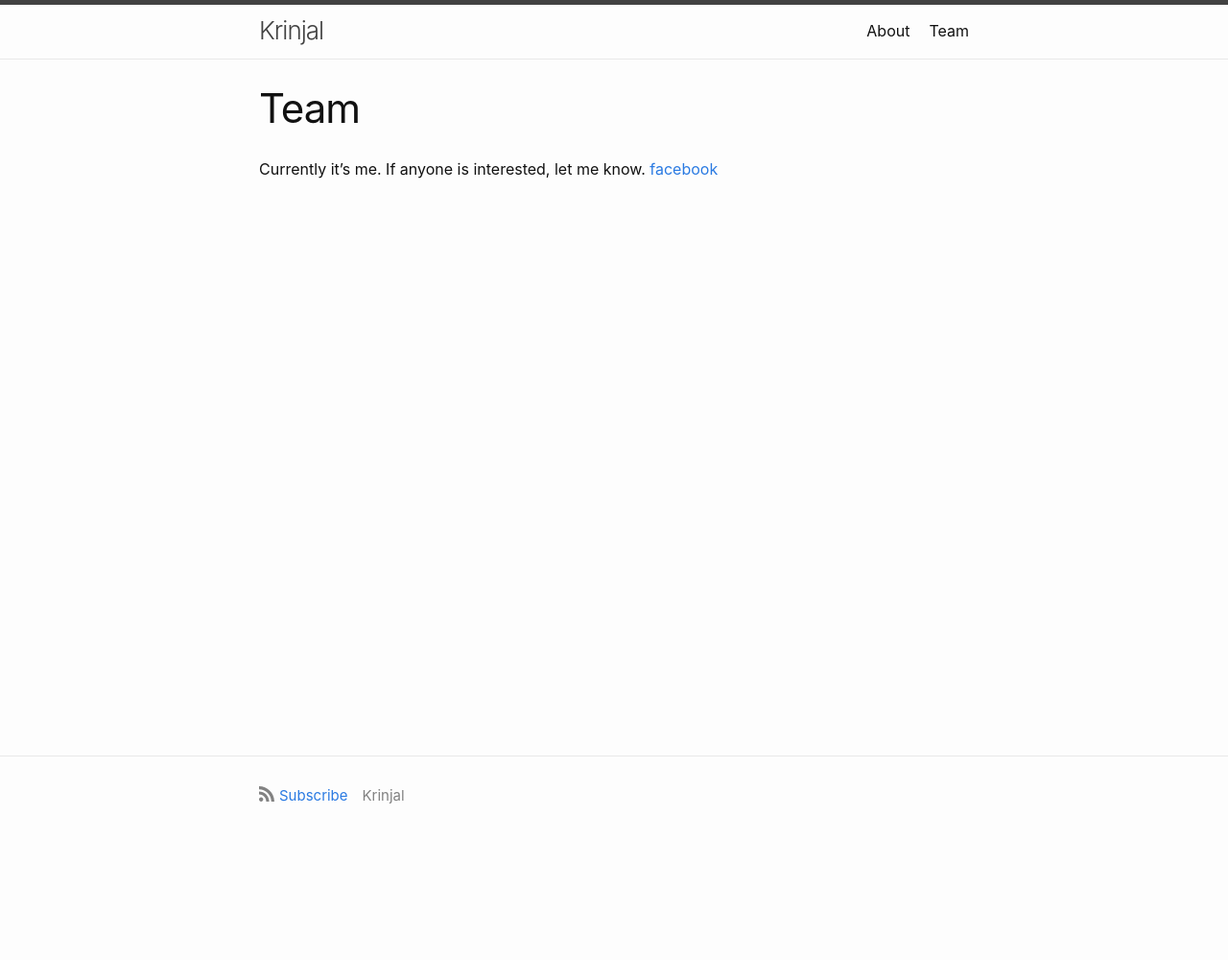
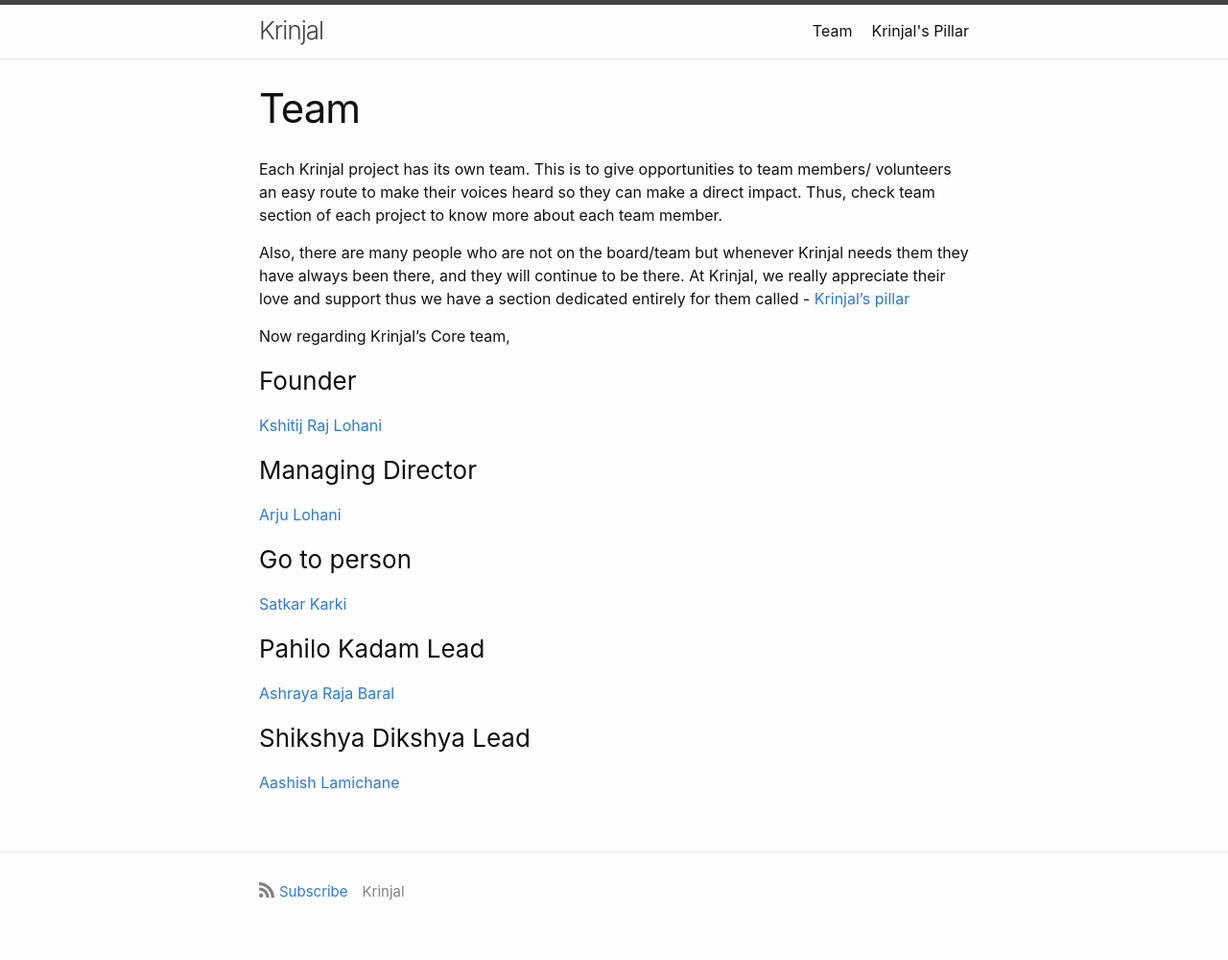
Before and after one commit to krinjalorg/krinjalorg.github.io, a Jekyll site: the page built from pages/team.md, in a window 1280 px wide. Shown: the whole page at 96% size. Built offline with Jekyll 4.4.1, drawn with Linux system fonts in a browser that asks for light colours; before the commit the page ends 900 px from its top, so only the background shows below that.

Commit message:
pillar added

```diff
--- a/_config.yml
+++ b/_config.yml
@@ -34,8 +34,8 @@ plugins:
   - jekyll-feed
 
 header_pages:
-  - pages/about.md
   - pages/team.md
+  - pages/pillar.md
 # Exclude from processing.
 # The following items will not be processed, by default.
 # Any item listed under the `exclude:` key here will be automatically added to
--- a/index.html
+++ b/index.html
@@ -126,13 +126,13 @@
 
         <div class="pricing-header px-3 py-3 pt-md-5 pb-md-4 mx-auto text-center">
             <h4 class="display-4">About me</h4>
-            <p class="lead">I am Kshitij Raj Lohani : <a href="https://kshitijlohani.com">kshitijlohani.com</a> | <a
+            <p class="lead">I am Kshitij Raj Lohani | <a href="https://kshitijlohani.com">kshitijlohani.com</a> , <a
                     href="https://facebook.com/kshitij.lohani">facebook</a></p>
         </div>
 
         <div class="pricing-header px-3 py-3 pt-md-5 pb-md-4 mx-auto text-center">
             <h4 class="display-4">Team</h4>
-            <p class="lead">For now it's only me. If you want to join, let me know</p>
+            <p class="lead">Know us or join us | <a href="https://krinjal.org/team">our team</a></p>
         </div>
 
         <footer class="pt-4 my-md-5 pt-md-5 border-top">
--- a/pages/team.md
+++ b/pages/team.md
@@ -4,5 +4,28 @@ title: Team
 permalink: /team/
 ---
 
-Currently it's me. If anyone is interested, let me know.
-[facebook](https://facebook.com/kshitij.lohani)
+Each Krinjal project has its own team. This is to give opportunities to team members/ volunteers an easy route to make their voices heard so they can make a direct impact. Thus, check team section of each project to know more about each team member.
+
+Also, there are many people who are not on the board/team but whenever Krinjal needs them they have always been there, and they will continue to be there. At Krinjal, we really appreciate their love and support thus we have a section dedicated entirely for them called - [Krinjal’s pillar](/pillar)
+
+Now regarding Krinjal's Core team,
+
+### Founder
+
+[Kshitij Raj Lohani](https://facebook.com/kshitij.lohani)
+
+### Managing Director
+
+[Arju Lohani](https://www.facebook.com/aarju.lohani.7)
+
+### Go to person
+
+[Satkar Karki](https://www.facebook.com/satkar.karki.5)
+
+### Pahilo Kadam Lead
+
+[Ashraya Raja Baral](https://www.facebook.com/aashraya.gems)
+
+### Shikshya Dikshya Lead
+
+[Aashish Lamichane](https://www.facebook.com/LcAashish)
```
Also changed, not shown: pages/pillar.md (added, +30 -0 lines), pages/projects/pahilokadam.md (deleted, +0 -9 lines), pages/projects/shikshya-dikshya.md (deleted, +0 -9 lines).
